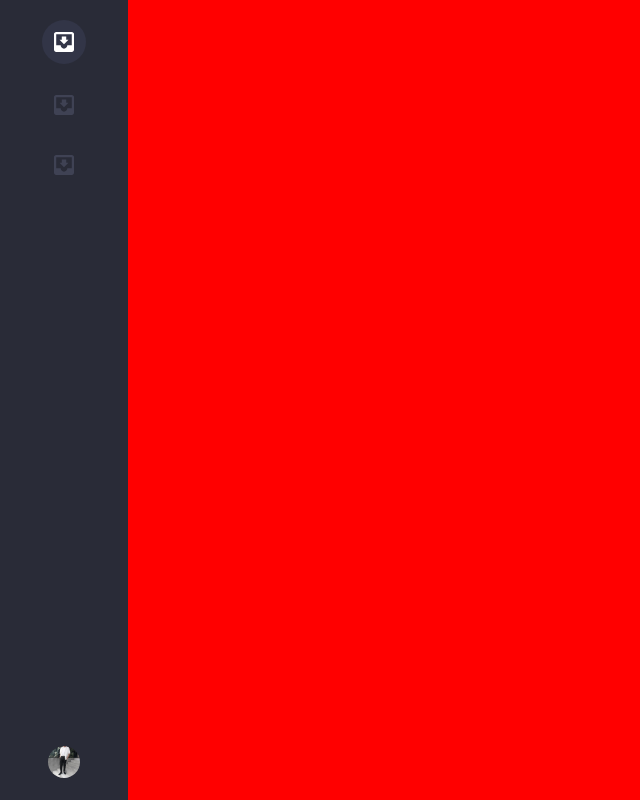
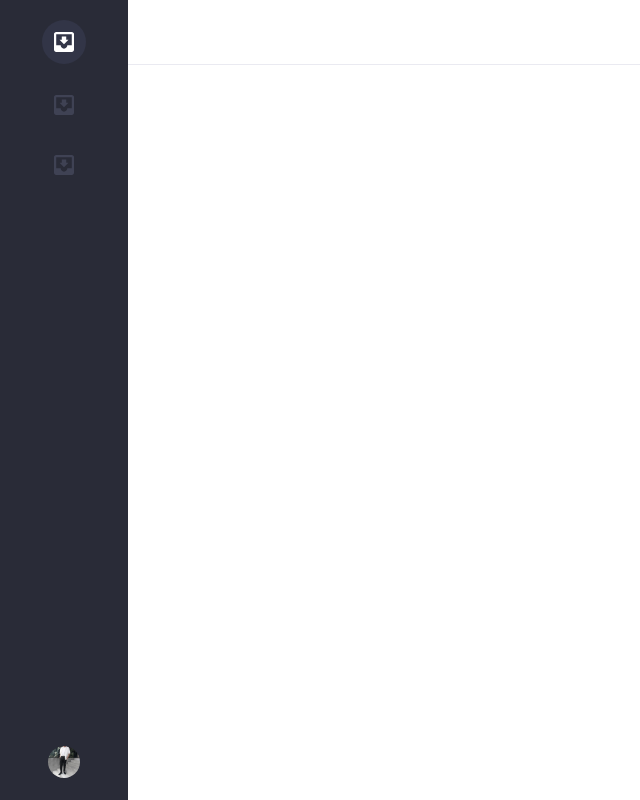
Before and after one commit to josephlalley1/project-electron, a website: page index.html in a window 1280 px wide. Shown: the whole page, without its empty margins (0-640 px from the left). Drawn offline with nearby package versions, Linux system fonts and the light colour scheme.

Commit message:
frequent changes

```diff
--- a/index.html
+++ b/index.html
@@ -15,10 +15,12 @@
       <img src="side-icon-deselected.svg" class="side-icon2" alt="">
       <img src="profile-pic2.jpg" class="profile-pic" alt="">
     </div>
+
     <div class="main-content">
+      <div class="header">
 
+      </div>
     </div>
-
 
   </body>
 </html>
--- a/style.css
+++ b/style.css
@@ -57,9 +57,15 @@
 }
 
 .main-content {
-  background-color: red;
+  background-color: white;
   height: 100%;
   right: 0;
   width: 90%;
   position: absolute;
 }
+
+.header {
+  height: 64px;
+  background-color: white;
+  border-bottom: 1px solid #EAEAF1;
+}
```
Also changed, not shown: logo.jpg (added).
